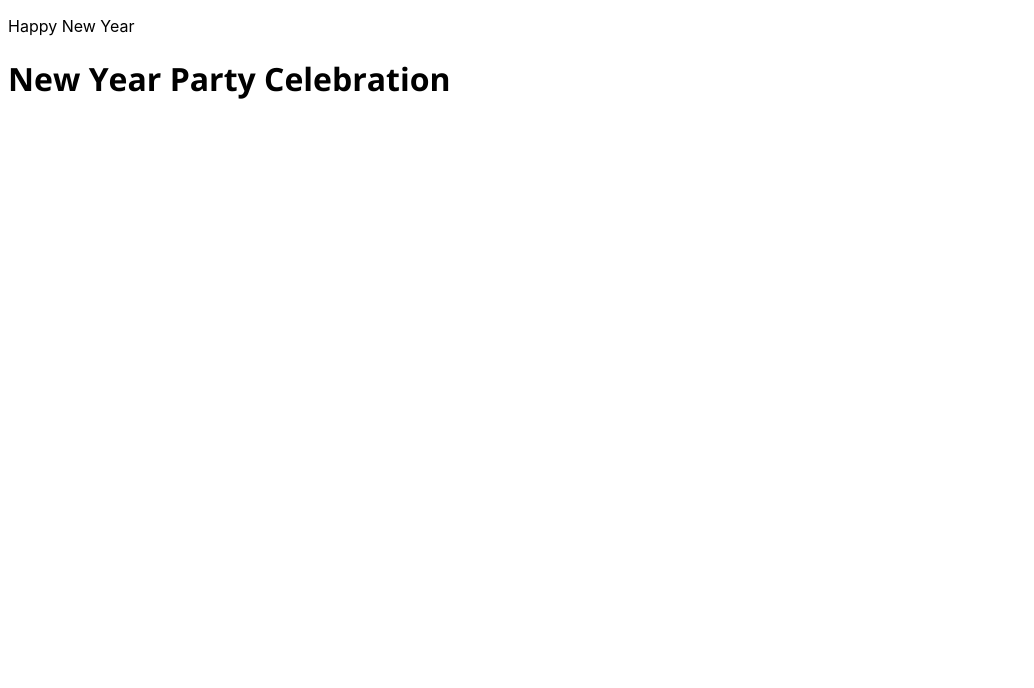
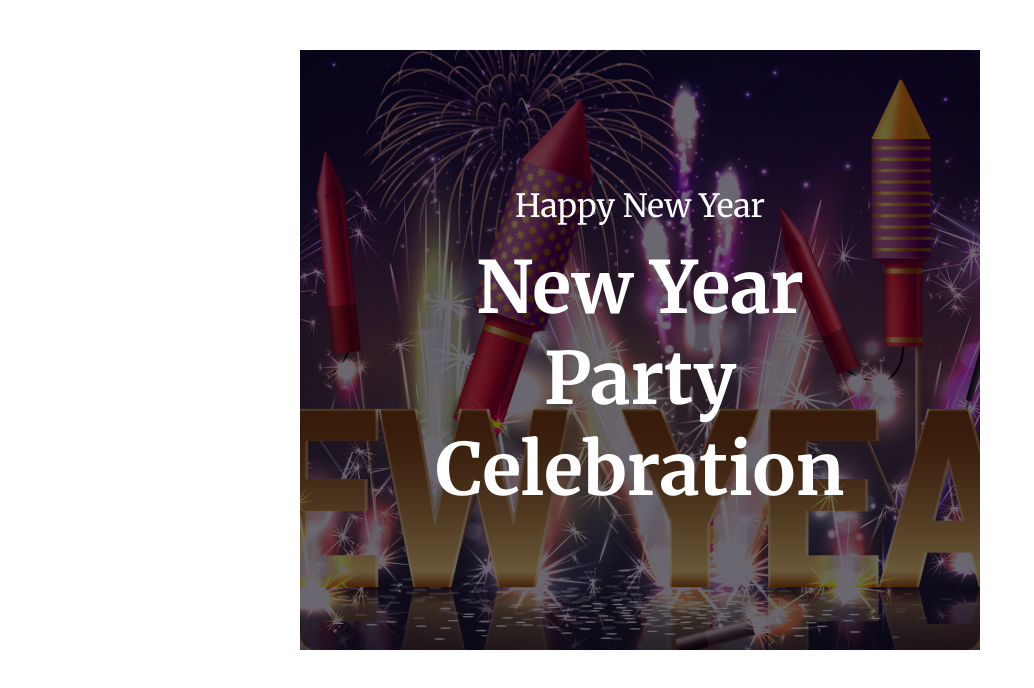
Before and after one commit to MRBRAFI/my-new-year-project, a plain HTML site: page index.html in a window 1280 px wide. Shown: the whole page, without its empty margins (0-1034 px from the left). Drawn offline with nearby package versions, Linux system fonts and the light colour scheme.

Commit message:
insterted the background image and resized the fonts

```diff
--- a/index.html
+++ b/index.html
@@ -10,11 +10,15 @@
     <link rel="stylesheet" href="style.css">
 </head>
 <body>
-    <header class="heading-start">
+    <header>
+       <div  class="heading-start">
         <div class="message">
-            <p class="greetings inter-siblings">Happy New Year</p>
-            <h1 class="celebration open-sans-happy-n-year">New Year Party Celebration</h1>
+           <div class="message_box">
+             <p class="greetings merriweather-happy-n-year">Happy New Year</p>
+             <h1 class="celebration merriweather-happy-n-year">New Year Party Celebration</h1>
+           </div>
         </div>
+       </div>
     </header>
     <main>
 
--- a/style.css
+++ b/style.css
@@ -1,16 +1,70 @@
+* {
+    margin: 0px;
+    padding: 0px;
+}
+:root{
+    --first-color: #FF0000;
+    --second-color: rgb(255, 255, 255);
+    --third-color: rgba(7, 2, 17, 0.6);
+    --fourth-color: rgba(7, 2, 17, 1);
+    --fifth-color: rgba(255, 0, 0, 1);
+}
 
-.open-sans-happy-n-year{
-  font-family: "Open Sans", sans-serif;
+
+.merriweather-happy-n-year{
+  font-family: "Merriweather", serif;
   font-optical-sizing: auto;
   font-style: normal;
   font-variation-settings:
     "wdth" 100;
 }
 
-
-
 .inter-siblings{
   font-family: "Inter", sans-serif;
   font-optical-sizing: auto;
   font-style: normal;
 }
+
+/* heading section */
+
+header {
+    display: flex;
+    width: 100vw;
+}
+
+.heading-start {
+    display: flex;
+    background-image: url(./images/Banner\ Image.png);
+    background-position: top center;
+    background-repeat: no-repeat;
+    justify-content: center;
+    text-align: center;
+    width: 1320px;
+    height: 800px;
+    margin: 50px 300px;
+    overflow: hidden;
+}
+
+
+.message {
+    display: flex;
+    background-color: var(--third-color);
+    border-radius: 16px;
+    align-items: center;
+    justify-content: center;
+    width: 100%;
+    height: 600px;
+}
+
+.greetings {
+    font-size: 32px;
+    font-weight: 400;
+    color: var(--second-color);
+}
+
+.celebration {
+    font-size: 72px;
+    font-weight: bolder;
+    color: var(--second-color);
+    margin: 16px 344px 0px 344px;
+}
```
